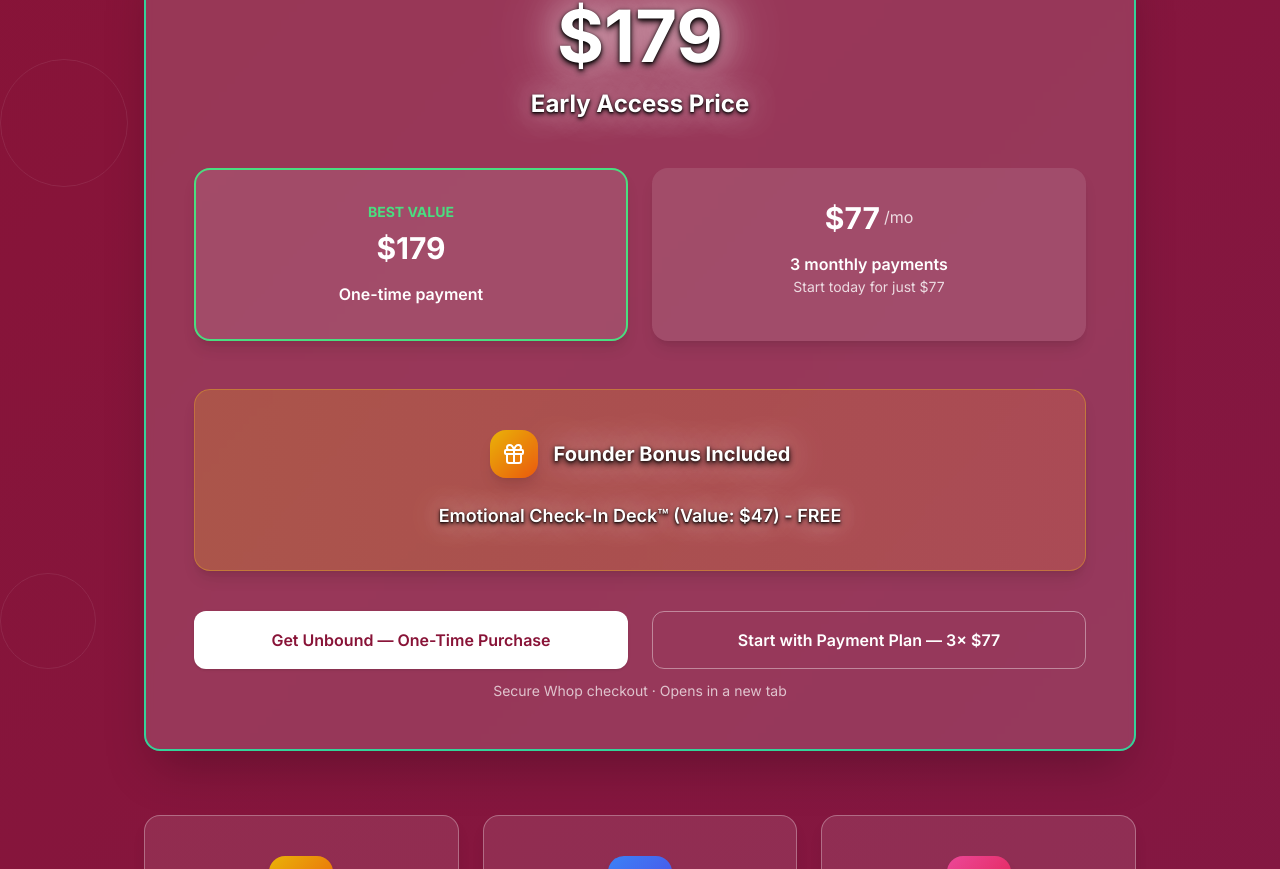
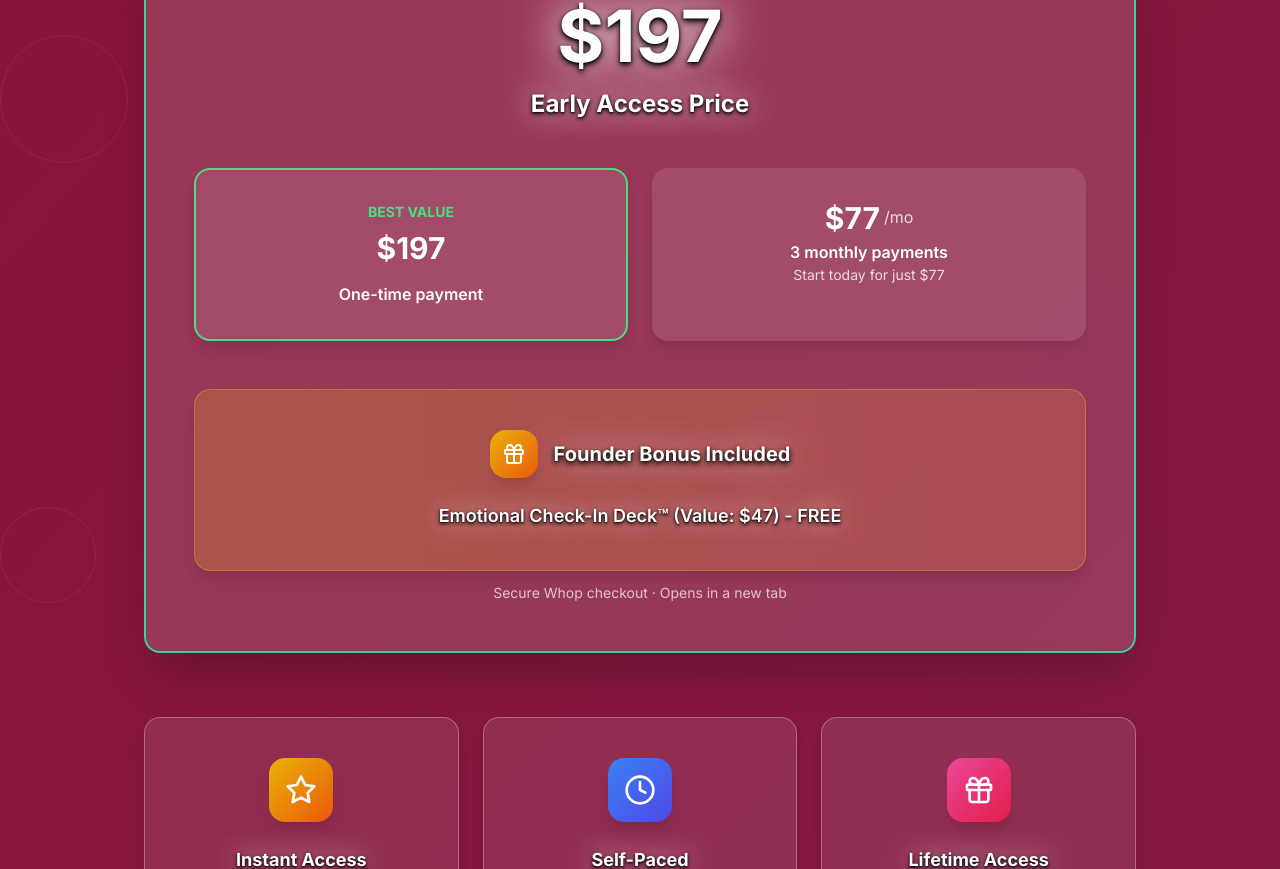
Before and after one commit to blessedbg/unbound-site, a React (Vite) app: page / in a window 1280 px wide. Shown: the part 9459-10328 px from the top of the page. Built offline with nearby package versions, Linux system fonts and the light colour scheme.

Commit message:
Update OfferPricing.tsx
Correct 2 CTA with proper checkout links

```diff
--- a/src/components/OfferPricing.tsx
+++ b/src/components/OfferPricing.tsx
@@ -38,27 +38,47 @@ const OfferPricing: React.FC = () => {
 
               <div className="text-center mb-12">
                 <div className="mb-4">
-                  <span className="text-6xl md:text-7xl font-bold text-white text-shadow-strong">{t('pricing.earlyAccessPrice')}</span>
+                  {/* Hardcoded to match your Whop one-time price */}
+                  <span className="text-6xl md:text-7xl font-bold text-white text-shadow-strong">$197</span>
                 </div>
                 <p className="text-2xl text-white font-bold text-shadow-glow mb-2">Early Access Price</p>
               </div>
 
               <div className="grid md:grid-cols-2 gap-8 mb-12">
-                <div className="bg-white/10 rounded-2xl p-8 text-center border-2 border-green-400 shadow-lg">
+                {/* ONE-TIME PURCHASE TILE (clickable) */}
+                <a
+                  href="https://whop.com/checkout/plan_3FvyJwPtB8nvp?d2c=true"
+                  target="_blank"
+                  rel="noopener noreferrer"
+                  aria-label="Proceed to Whop checkout for one-time purchase ($197)"
+                  className="block bg-white/10 rounded-2xl p-8 text-center border-2 border-green-400 shadow-lg hover:bg-white/15 transition-colors focus:outline-none focus:ring-2 focus:ring-offset-2 focus:ring-emerald-300 cursor-pointer"
+                  data-cta="checkout-onetime"
+                  role="button"
+                >
                   <div className="text-green-400 font-bold text-sm mb-2">BEST VALUE</div>
                   <div className="flex items-center justify-center mb-4">
-                    <span className="text-3xl font-bold text-white">{t('pricing.earlyAccessPrice')}</span>
+                    <span className="text-3xl font-bold text-white">$197</span>
                   </div>
                   <p className="text-white font-semibold">One-time payment</p>
-                </div>
-                <div className="bg-white/10 rounded-2xl p-8 text-center shadow-lg">
-                  <div className="flex items-center justify-center mb-4">
-                    <span className="text-3xl font-bold text-white">{t('pricing.earlyAccessMonthly')}</span>
+                </a>
+
+                {/* 3-PAY PLAN TILE (clickable) */}
+                <a
+                  href="https://whop.com/checkout/plan_tn8U1Uj6e9cxd?d2c=true"
+                  target="_blank"
+                  rel="noopener noreferrer"
+                  aria-label="Proceed to Whop checkout for 3 monthly payments of $77"
+                  className="block bg-white/10 rounded-2xl p-8 text-center shadow-lg hover:bg-white/15 transition-colors focus:outline-none focus:ring-2 focus:ring-offset-2 focus:ring-emerald-300 cursor-pointer"
+                  data-cta="checkout-3pay"
+                  role="button"
+                >
+                  <div className="flex items-center justify-center mb-1">
+                    <span className="text-3xl font-bold text-white">$77</span>
                     <span className="text-white/80 ml-1">/mo</span>
                   </div>
                   <p className="text-white font-semibold">3 monthly payments</p>
-                  <p className="text-white/80 text-sm">Start today for just {t('pricing.earlyAccessMonthly')}</p>
-                </div>
+                  <p className="text-white/80 text-sm">Start today for just $77</p>
+                </a>
               </div>
 
               <div className="bg-gradient-to-r from-yellow-400/20 to-orange-400/20 rounded-2xl p-10 border border-yellow-400/30 shadow-lg">
@@ -72,31 +92,6 @@ const OfferPricing: React.FC = () => {
                   Emotional Check-In Deck™ (Value: $47) - FREE
                 </p>
               </div>
-
-              {/* CTA BUTTONS — embedded Whop links */}
-              <div className="mt-10 grid gap-4 sm:grid-cols-2">
-                <a
-                  href="https://whop.com/checkout/plan_3FvyJwPtB8nvp?d2c=true"
-                  className="inline-flex items-center justify-center rounded-xl px-6 py-4 text-base font-semibold shadow hover:shadow-lg transition focus:outline-none focus:ring-2 focus:ring-offset-2 focus:ring-emerald-300 bg-white text-rose-900"
-                  target="_blank"
-                  rel="noopener noreferrer"
-                  aria-label="Proceed to Whop checkout for one-time purchase"
-                  data-cta="checkout-onetime"
-                >
-                  Get Unbound — One-Time Purchase
-                </a>
-
-                <a
-                  href="https://whop.com/checkout/plan_tn8U1Uj6e9cxd?d2c=true"
-                  className="inline-flex items-center justify-center rounded-xl px-6 py-4 text-base font-semibold border border-white/40 hover:border-white transition focus:outline-none focus:ring-2 focus:ring-offset-2 focus:ring-emerald-300 bg-transparent text-white"
-                  target="_blank"
-                  rel="noopener noreferrer"
-                  aria-label="Proceed to Whop checkout for 3 monthly payments of $77"
-                  data-cta="checkout-3pay"
-                >
-                  Start with Payment Plan — 3× $77
-                </a>
-              </div>
               <p className="text-center text-white/70 text-sm mt-3">Secure Whop checkout · Opens in a new tab</p>
             </div>
           ) : (
@@ -109,47 +104,37 @@ const OfferPricing: React.FC = () => {
               </div>
 
               <div className="grid md:grid-cols-2 gap-8 mb-12">
-                <div className="bg-white/10 rounded-2xl p-8 text-center shadow-lg">
+                {/* Wrap standard tiles too, if you’ll keep same plans post-launch */}
+                <a
+                  href="https://whop.com/checkout/plan_3FvyJwPtB8nvp?d2c=true"
+                  target="_blank"
+                  rel="noopener noreferrer"
+                  className="block bg-white/10 rounded-2xl p-8 text-center shadow-lg hover:bg-white/15 transition-colors focus:outline-none focus:ring-2 focus:ring-offset-2 focus:ring-emerald-300 cursor-pointer"
+                  data-cta="checkout-onetime"
+                  role="button"
+                >
                   <div className="flex items-center justify-center mb-4">
                     <span className="text-3xl font-bold text-white">{t('pricing.standardPrice')}</span>
                   </div>
                   <p className="text-white font-semibold">One-time payment</p>
-                </div>
-                <div className="bg-white/10 rounded-2xl p-8 text-center shadow-lg">
-                  <div className="flex items-center justify-center mb-4">
+                </a>
+
+                <a
+                  href="https://whop.com/checkout/plan_tn8U1Uj6e9cxd?d2c=true"
+                  target="_blank"
+                  rel="noopener noreferrer"
+                  className="block bg-white/10 rounded-2xl p-8 text-center shadow-lg hover:bg-white/15 transition-colors focus:outline-none focus:ring-2 focus:ring-offset-2 focus:ring-emerald-300 cursor-pointer"
+                  data-cta="checkout-3pay"
+                  role="button"
+                >
+                  <div className="flex items-center justify-center mb-1">
                     <span className="text-3xl font-bold text-white">{t('pricing.standardMonthly')}</span>
                     <span className="text-white/80 ml-1">/mo</span>
                   </div>
                   <p className="text-white font-semibold">3 monthly payments</p>
                   <p className="text-white/80 text-sm">Start today for just {t('pricing.standardMonthly')}</p>
-                </div>
-              </div>
-
-              {/* CTA BUTTONS — using same Whop links unless you change plans post-launch */}
-              <div className="mt-10 grid gap-4 sm:grid-cols-2">
-                <a
-                  href="https://whop.com/checkout/plan_3FvyJwPtB8nvp?d2c=true"
-                  className="inline-flex items-center justify-center rounded-xl px-6 py-4 text-base font-semibold shadow hover:shadow-lg transition focus:outline-none focus:ring-2 focus:ring-offset-2 focus:ring-emerald-300 bg-white text-rose-900"
-                  target="_blank"
-                  rel="noopener noreferrer"
-                  aria-label="Proceed to Whop checkout for one-time purchase"
-                  data-cta="checkout-onetime"
-                >
-                  Get Unbound — One-Time Purchase
-                </a>
-
-                <a
-                  href="https://whop.com/checkout/plan_tn8U1Uj6e9cxd?d2c=true"
-                  className="inline-flex items-center justify-center rounded-xl px-6 py-4 text-base font-semibold border border-white/40 hover:border-white transition focus:outline-none focus:ring-2 focus:ring-offset-2 focus:ring-emerald-300 bg-transparent text-white"
-                  target="_blank"
-                  rel="noopener noreferrer"
-                  aria-label="Proceed to Whop checkout for 3 monthly payments of $77"
-                  data-cta="checkout-3pay"
-                >
-                  Start with Payment Plan — 3× $77
                 </a>
               </div>
-              <p className="text-center text-white/70 text-sm mt-3">Secure Whop checkout · Opens in a new tab</p>
             </div>
           )}
         </div>
```
